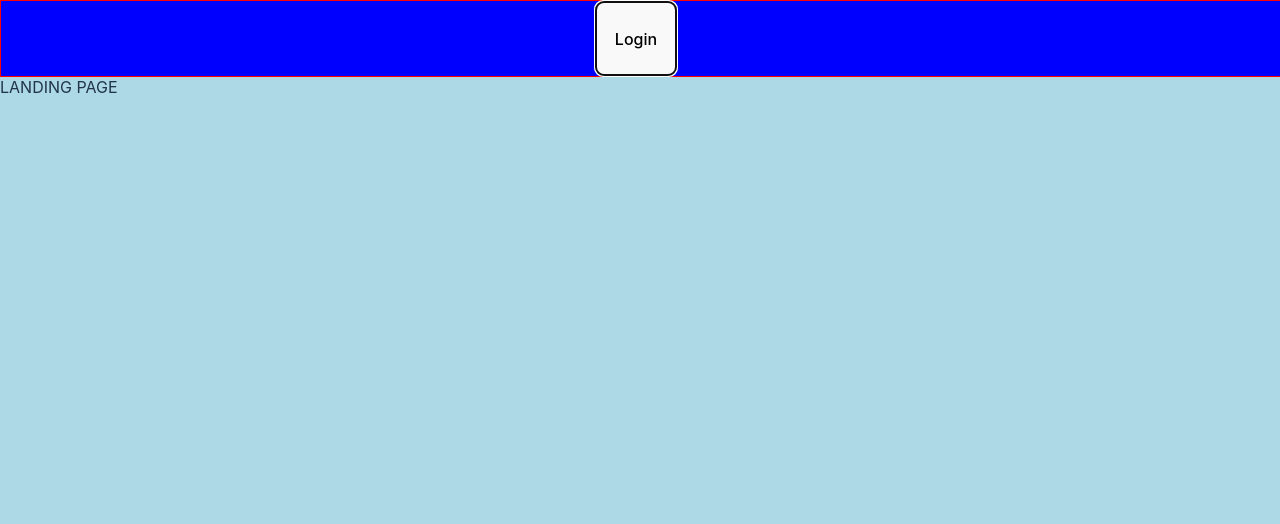
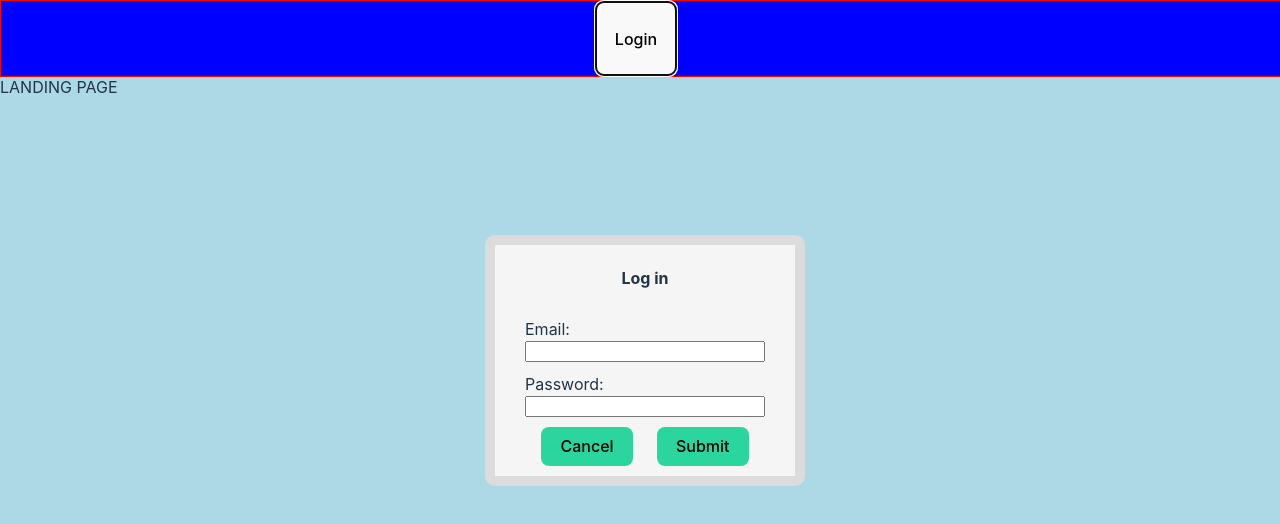
Before and after one commit to ScandiumSG/cinema_demo, a React (Vite) app: page / in a window 1280 px wide. Both pictures are taken after a click on the button "Login". Shown: the top 524 px of the page. Built offline with nearby package versions, Linux system fonts and the light colour scheme; no server answers.

Commit message:
LoginModal - Added loading animation and lockout

```diff
--- a/src/components/common/loginModal/LoginModal.css
+++ b/src/components/common/loginModal/LoginModal.css
@@ -1,12 +1,12 @@
 .login-modal-container {
-    border: 1px solid red;
-
+    border: rgb(221, 220, 220) solid 10px;
+    z-index: 5;
     width: 300px;
     height: max-content;
 
     position:fixed;
     top: calc(75px + 20vh);
-    left: calc(50vw - calc(300px / 2));
+    left: calc(50vw - calc(300px / 2) - calc(10px / 2));
 
     background-color: whitesmoke;
     border-radius: 10px;
@@ -48,8 +48,43 @@
     margin-right: 5%;
     width: max-content;
     border: none;
+
+    display: flex;
 }
 
 .login-modal-button:hover {
     background-color: darkseagreen;
 }
+
+.loading-spinner {
+    animation: spin 1s linear infinite;
+  }
+
+  @keyframes spin {
+    0% {
+      transform: rotate(0deg);
+    }
+    100% {
+      transform: rotate(360deg);
+    }
+  }
+
+  .spinner-path {
+    stroke-dasharray: 31.4159265359;
+    stroke-dashoffset: 31.4159265359;
+    animation: dash 1.5s ease-in-out infinite;
+  }
+
+  @keyframes dash {
+    0% {
+      stroke-dashoffset: 31.4159265359;
+    }
+    50% {
+      stroke-dashoffset: 0;
+      transform: rotate(135deg);
+    }
+    100% {
+      stroke-dashoffset: -31.4159265359;
+      transform: rotate(450deg);
+    }
+  }
--- a/src/components/common/loginModal/LoginModal.tsx
+++ b/src/components/common/loginModal/LoginModal.tsx
@@ -3,6 +3,7 @@ import "./LoginModal.css"
 import { ILoginCredentials, IUserContext } from "@/interfaces/UserInterfaces";
 import { loginUrl } from "@/util/apiPaths";
 import { userContext } from "@/util/context";
+import spinner from "@/assets/loading_spin.svg";
 
 const defaultLoginData = {
     email: "",
@@ -12,6 +13,7 @@ const defaultLoginData = {
 const LoginModal = () => {
     const { loginModal, showLoginModal, setUser } = useContext<IUserContext>(userContext);
     const [invalidCredentials, setInvalidCredentials] = useState<string>("");
+    const [loading, setLoading] = useState<boolean>(false);
     const [loginData, setLoginData] = useState<ILoginCredentials>({
         email: sessionStorage.getItem("login_attempt_email") || "",
         password: ""
@@ -33,6 +35,12 @@ const LoginModal = () => {
         setLoginData({...loginData, [e.target.id]: e.target.value});
     }
 
+    const enterSubmit = (event: string) => {
+        if (event === "Enter" && !loading) {
+            postLoginCredentials();
+        }
+    }
+
     const postLoginCredentials = async () => {
         let fetchFailedFlag = false;
         if (loginData.email === "" ) {
@@ -50,7 +58,7 @@ const LoginModal = () => {
             },
             body: JSON.stringify(loginData)
         }
-
+        setLoading(true)
         await fetch(loginUrl(), loginOptions)
             .then((res) => {
                 if (res.status === 400) {
@@ -74,6 +82,7 @@ const LoginModal = () => {
             .catch((err: Error) => {
                 setInvalidCredentials(err.message)
             })
+            .finally(() =>  setLoading(false))
     }
 
     const resetModal = () => {
@@ -99,6 +108,7 @@ const LoginModal = () => {
                     id="password"
                     type="password"
                     onChange={(e) => handlePasswordChange(e)}
+                    onKeyDown={(e) => enterSubmit(e.key)}
                     value={loginData["password"]}
                 />
             </div>
@@ -110,12 +120,19 @@ const LoginModal = () => {
                 >
                     Cancel
                 </button>
+                { !loading ?
                     <button
                         className="login-modal-button login-modal-submit"
                         onClick={() => postLoginCredentials()}
                     >
                         Submit
                     </button>
+                    :
+                    <button className="login-modal-button login-modal-submit">
+                        <img className="loading-spinner" src={spinner} alt="Verifying..."/>
+                        <span>Verifying...</span>
+                    </button>
+                }
             </div>
         </div>
     )
```
Also changed, not shown: src/assets/loading_spin.svg (added). Lines whose indentation alone changed are shown as unchanged.
